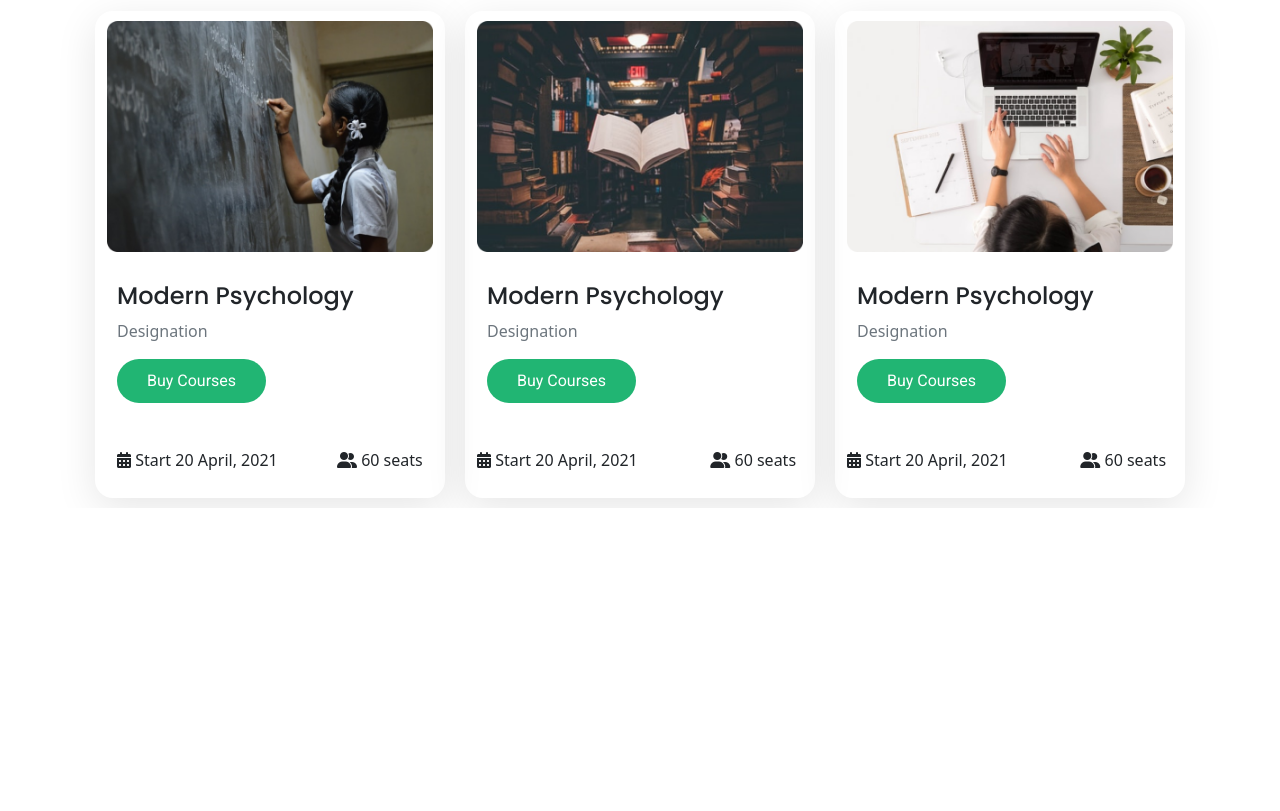
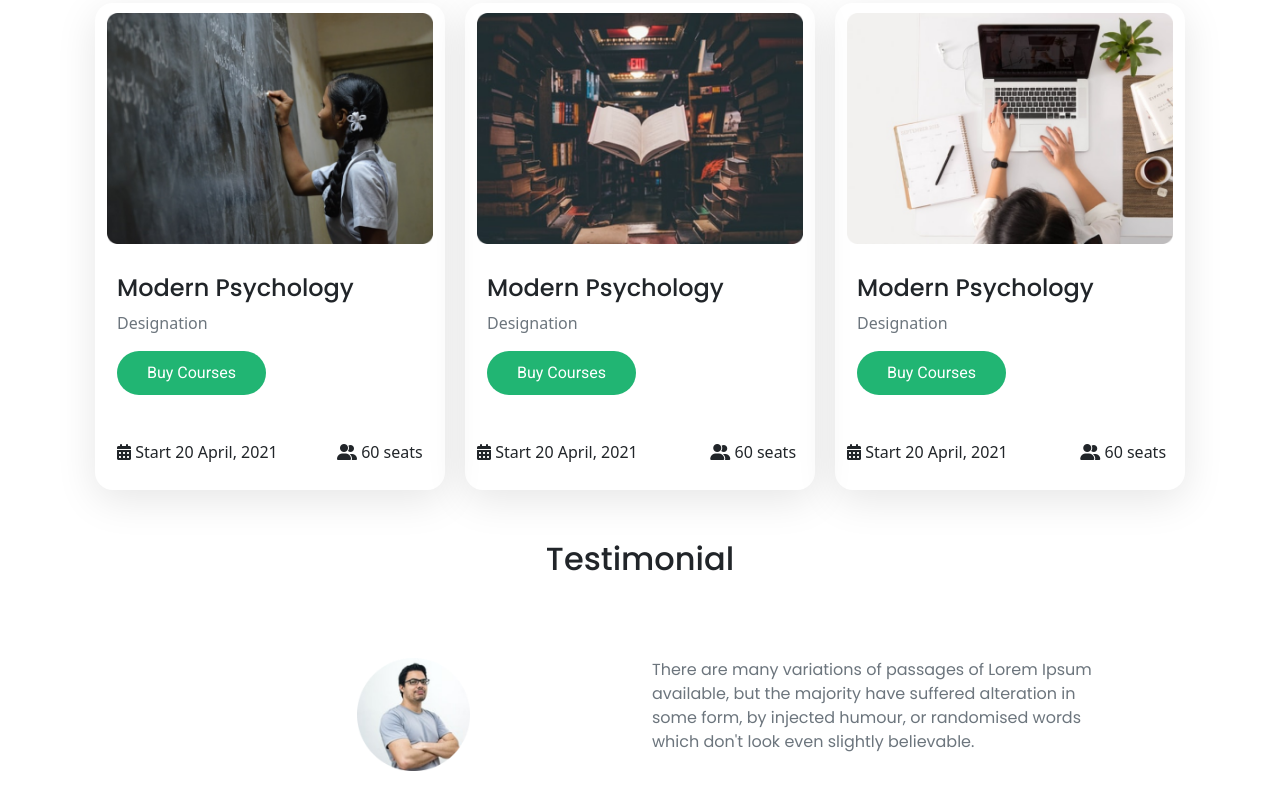
Before and after one commit to Alavi-Sadaf/E-school, a plain HTML site: page index.html in a window 1280 px wide. Shown: the part 968-1779 px from the top of the page. Before the commit the page ends 1476 px from the top, so only its background shows below. Drawn offline with nearby package versions, Linux system fonts and the light colour scheme.

Commit message:
Testimonial done

```diff
--- a/css/style.css
+++ b/css/style.css
@@ -101,11 +101,18 @@
   margin: 20px 10px;
   /* font-family: 'Poppins', sans-serif; */
 }
-.courses-text h4{
+.courses-text h4 {
   font-family: 'Poppins', sans-serif;
-
 }
 
+#testimonial p {
+  font-family: 'Poppins', sans-serif;
+  margin-top: 40px;
+}
+
+#testimonial img {
+  margin: 40px 180px;
+}
 
 /* font name
   font-family: 'Poppins', sans-serif;
--- a/index.html
+++ b/index.html
@@ -114,7 +114,7 @@
   <!-- online courses -->
   <section id="courses">
     <div class="container">
-      <div class="row section-heading">
+      <div class="section-heading">
         <h2>Online Courses</h2>
       </div>
       <div class="buy-courses row justify-content-center">
@@ -187,6 +187,24 @@
         </div>
       </div>
   </section>
+  <!-- testimonial -->
+  <section id="testimonial">
+    <div class="container">
+      <div class="section-heading">
+        <h2>Testimonial</h2>
+      </div>
+      <div class="row justify-content-center">
+        <div class="col-md-5">
+          <img src="img/Man.png" class="w-25" alt="">
+        </div>
+        <div class="col-md-5">
+          <p class="text-muted">There are many variations of passages of Lorem Ipsum available, but the
+            majority have suffered alteration in some form, by injected humour,
+            or randomised words which don't look even slightly believable.</p>
+        </div>
+      </div>
+    </div>
+  </section>
 
   <!-- JavaScript Bundle with Popper -->
   <script src="https://cdn.jsdelivr.net/npm/bootstrap@5.2.0-beta1/dist/js/bootstrap.bundle.min.js"
```
Also changed, not shown: img/Man.png (added).
